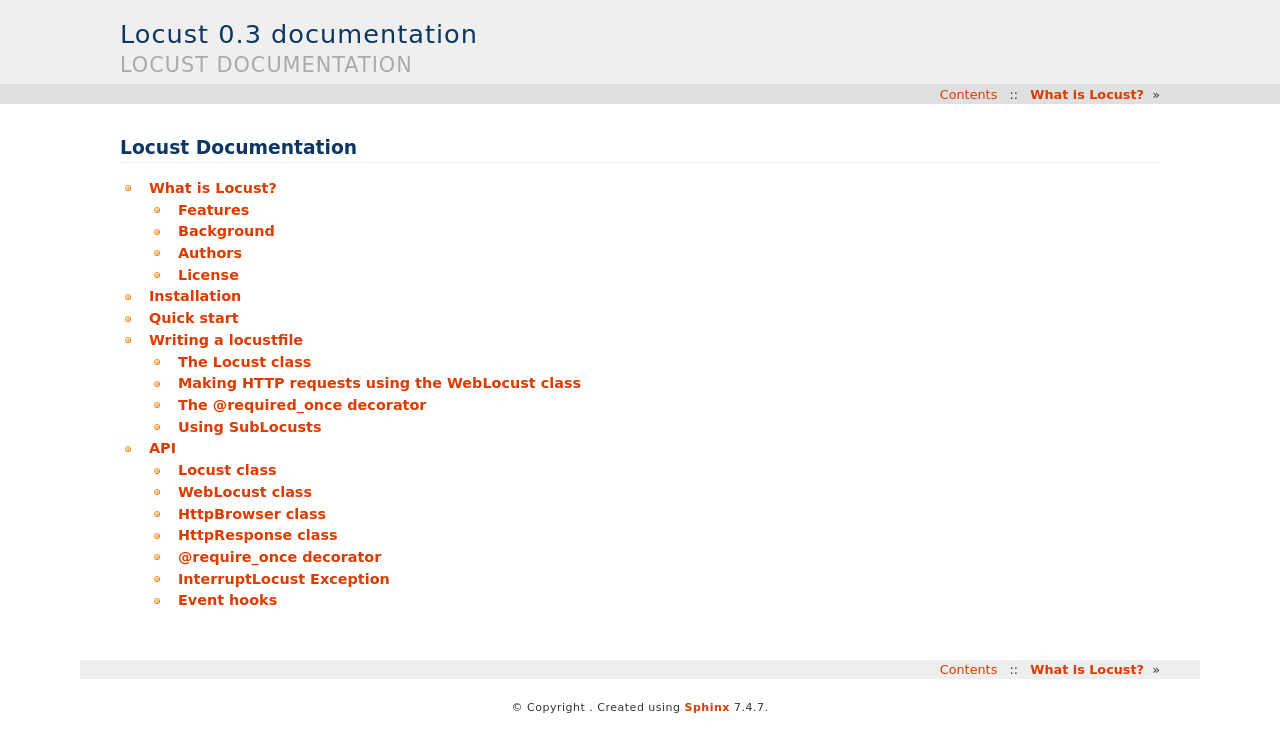
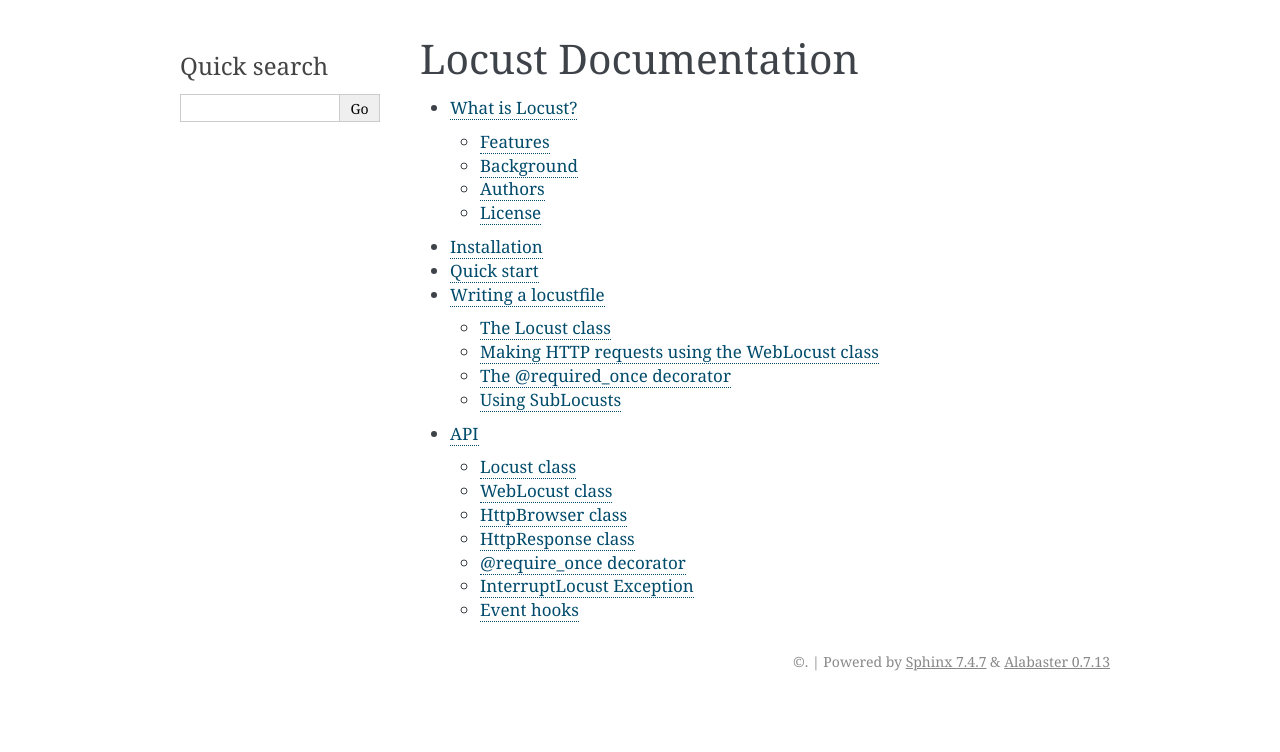
Before and after one commit to locustio/locust, a Sphinx documentation site: the page built from docs/index.rst, in a window 1280 px wide. Shown: the top 752 px of the page. Built offline with Sphinx 7.4.7, drawn with Linux system fonts in a browser that asks for light colours; the version number is read from the project's files by our own code.

Commit message:
Removed Sphinx HTML theme from sphinx conf.py to use the default readthedocs.com instead.

```diff
--- a/docs/conf.py
+++ b/docs/conf.py
@@ -73,7 +73,7 @@
 html_file_suffix = ".html"
 
 # HTML theme
-html_theme = "haiku"
+#html_theme = "haiku"
 
 #html_theme = "default"
 #html_theme_options = {
@@ -83,4 +83,4 @@
 #}
 
 # The name of the Pygments (syntax highlighting) style to use.
-pygments_style = 'trac'
+#pygments_style = 'trac'
```
